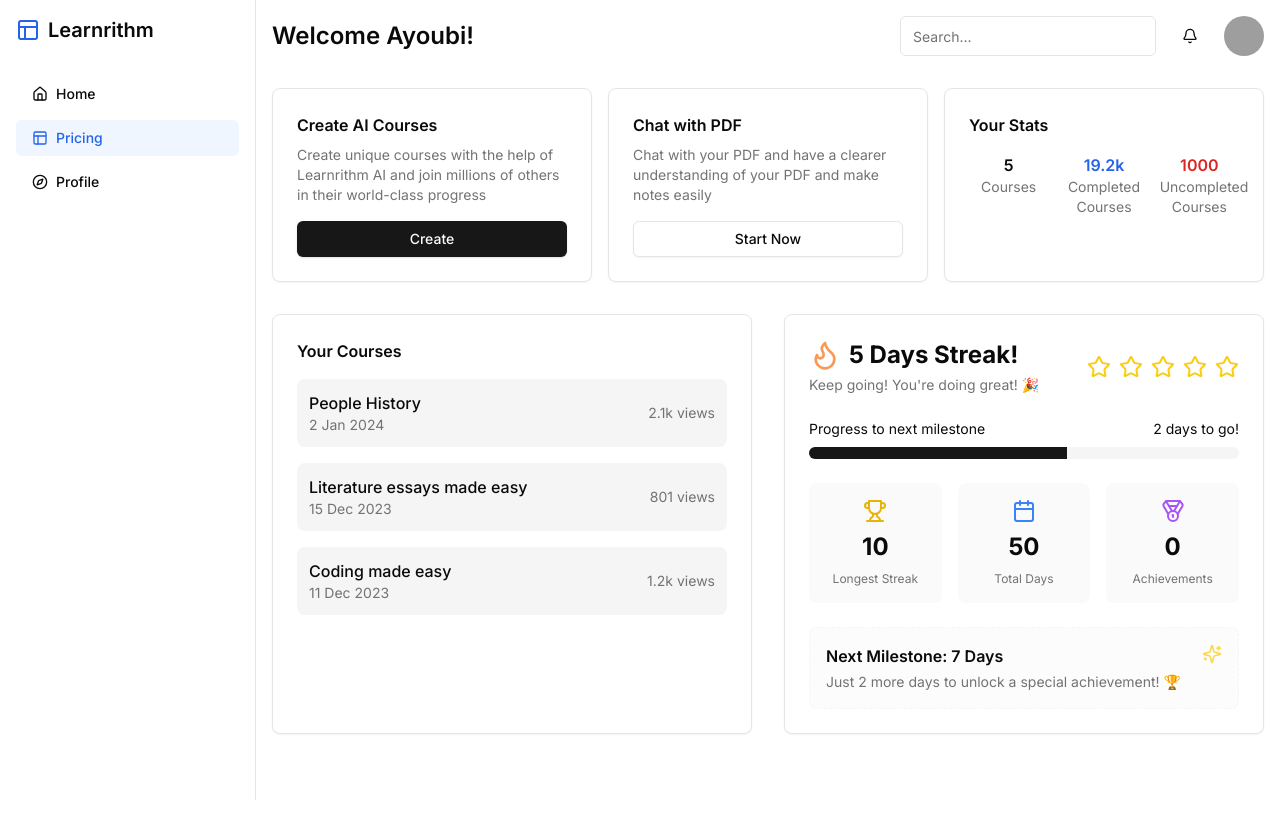
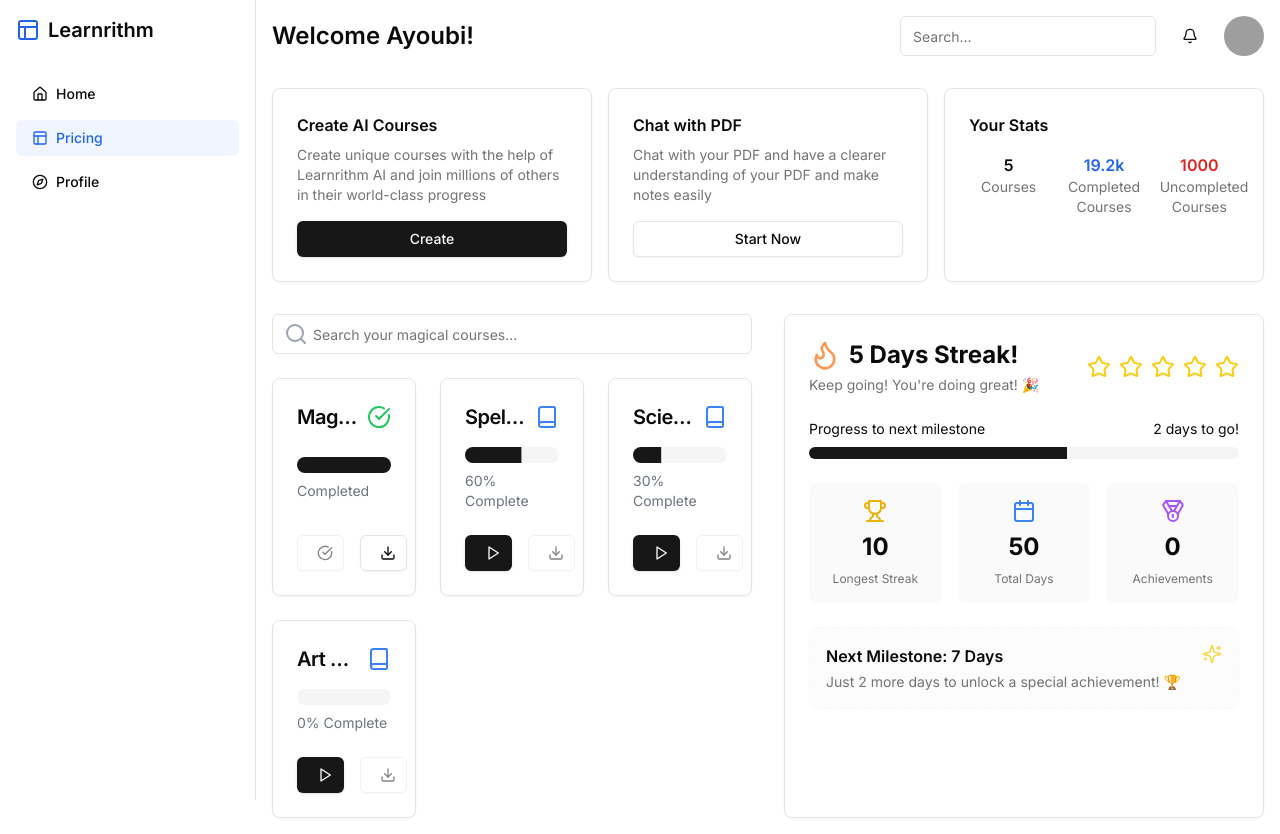
Before and after one commit to learnrithmai/Learnrithm-Ai-Teacher-frontend, a Next.js app: page /dashboard in a window 1280 px wide. Before the commit the page ends 800 px from the top, so only its background shows below. Built offline with nearby package versions, Linux system fonts and the light colour scheme; grey boxes are pictures that could not be loaded.

Commit message:
feat: add Courses component and CourseCard for course management; integrate into dashboard and add framer-motion for animations

```diff
--- a/package.json
+++ b/package.json
@@ -42,6 +42,7 @@
     "clsx": "^2.1.1",
     "date-fns": "^3.6.0",
     "embla-carousel-react": "^8.5.2",
+    "framer-motion": "^12.4.0",
     "input-otp": "^1.4.2",
     "lucide-react": "^0.474.0",
     "next": "15.1.6",
--- a/src/app/dashboard/page.tsx
+++ b/src/app/dashboard/page.tsx
@@ -7,6 +7,7 @@
 import { Input } from "@/components/ui/input";
 import { Sheet, SheetContent, SheetTrigger, SheetHeader, SheetTitle } from "@/components/ui/sheet";
 import { StreakCard } from "@/components/streak-card";
+import { Courses } from "@/components/courses"; // <-- added import
 
 export default function Dashboard() {
   return (
@@ -142,25 +143,8 @@
 
         {/* Courses and Insights Section */}
         <div className="grid md:grid-cols-2 gap-8">
-          {/* Your Courses */}
-          <Card className="p-6">
-            <h3 className="font-semibold mb-4">Your Courses</h3>
-            <div className="space-y-4">
-              {[
-                { title: "People History", date: "2 Jan 2024", views: "2.1k" },
-                { title: "Literature essays made easy", date: "15 Dec 2023", views: "801" },
-                { title: "Coding made easy", date: "11 Dec 2023", views: "1.2k" }
-              ].map((course, index) => (
-                <div key={index} className="flex items-center justify-between p-3 bg-secondary rounded-lg">
-                  <div>
-                    <h4 className="font-medium">{course.title}</h4>
-                    <p className="text-sm text-muted-foreground">{course.date}</p>
-                  </div>
-                  <div className="text-sm text-muted-foreground">{course.views} views</div>
-                </div>
-              ))}
-            </div>
-          </Card>
+          {/* Replaced Your Courses Card with Courses component */}
+          <Courses />
 
           {/* Replaced Monthly Insight with StreakCard */}
           <StreakCard
--- /dev/null
+++ b/src/components/course-card.tsx
@@ -0,0 +1,67 @@
+"use client"
+
+import { motion } from "framer-motion"
+import { Button } from "@/components/ui/button"
+import { Card, CardContent, CardFooter, CardHeader, CardTitle } from "@/components/ui/card"
+import { Progress } from "@/components/ui/progress"
+import { Book, CheckCircle, Download, Play } from "lucide-react"
+
+interface CourseCardProps {
+  course: {
+    id: number
+    title: string
+    completed: boolean
+    progress: number
+  }
+}
+
+export function CourseCard({ course }: CourseCardProps) {
+  return (
+    <motion.div
+      whileHover={{ scale: 1.03 }}
+      whileTap={{ scale: 0.98 }}
+      initial={{ opacity: 0, y: 20 }}
+      animate={{ opacity: 1, y: 0 }}
+      transition={{ duration: 0.3 }}
+    >
+      <Card className="h-full flex flex-col justify-between">
+        <CardHeader className="pb-4">
+          <CardTitle className="flex items-center justify-between text-lg sm:text-xl">
+            <span className="truncate mr-2">{course.title}</span>
+            {course.completed ? (
+              <CheckCircle className="text-green-500 flex-shrink-0" />
+            ) : (
+              <Book className="text-blue-500 flex-shrink-0" />
+            )}
+          </CardTitle>
+        </CardHeader>
+        <CardContent>
+          <Progress value={course.progress} className="mb-2" />
+          <p className="text-sm text-gray-500">{course.completed ? "Completed" : `${course.progress}% Complete`}</p>
+        </CardContent>
+        <CardFooter className="flex flex-col sm:flex-row gap-2 sm:gap-4">
+          <Button
+            variant={course.completed ? "outline" : "default"}
+            className="w-full sm:w-1/2 flex items-center justify-center gap-2"
+            disabled={course.completed}
+          >
+            <span className="truncate">{course.completed ? "Completed" : "Resume Course"}</span>
+            {course.completed ? (
+              <CheckCircle className="h-4 w-4 flex-shrink-0" />
+            ) : (
+              <Play className="h-4 w-4 flex-shrink-0" />
+            )}
+          </Button>
+          <Button
+            variant="outline"
+            className="w-full sm:w-1/2 flex items-center justify-center gap-2"
+            disabled={!course.completed}
+          >
+            <span className="truncate">Certificate</span>
+            <Download className="h-4 w-4 flex-shrink-0" />
+          </Button>
+        </CardFooter>
+      </Card>
+    </motion.div>
+  )
+}
--- /dev/null
+++ b/src/components/courses.tsx
@@ -0,0 +1,63 @@
+"use client"
+
+import { useState } from "react"
+import { motion } from "framer-motion"
+import { CourseCard } from "@/components/course-card"
+import { Input } from "@/components/ui/input"
+import { Search } from "lucide-react"
+
+interface Course {
+  id: number
+  title: string
+  completed: boolean
+  progress: number
+}
+
+const initialCourses: Course[] = [
+  { id: 1, title: "Magic of Numbers", completed: true, progress: 100 },
+  { id: 2, title: "Spelling Wizardry", completed: false, progress: 60 },
+  { id: 3, title: "Science Adventures", completed: false, progress: 30 },
+  { id: 4, title: "Art & Creativity", completed: false, progress: 0 },
+]
+
+export function Courses() {
+  const [courses, setCourses] = useState(initialCourses)
+  const [searchTerm, setSearchTerm] = useState("")
+
+  const filteredCourses = courses.filter((course) => course.title.toLowerCase().includes(searchTerm.toLowerCase()))
+
+  return (
+    <div className="space-y-6">
+      <div className="relative">
+        <Input
+          type="text"
+          placeholder="Search your magical courses..."
+          value={searchTerm}
+          onChange={(e) => setSearchTerm(e.target.value)}
+          className="pl-10"
+        />
+        <Search className="absolute left-3 top-1/2 transform -translate-y-1/2 text-gray-400" />
+      </div>
+      <motion.div
+        className="grid grid-cols-1 sm:grid-cols-2 lg:grid-cols-3 gap-4 sm:gap-6"
+        initial={{ opacity: 0, y: 20 }}
+        animate={{ opacity: 1, y: 0 }}
+        transition={{ duration: 0.5 }}
+      >
+        {filteredCourses.map((course) => (
+          <CourseCard key={course.id} course={course} />
+        ))}
+      </motion.div>
+      {filteredCourses.length === 0 && (
+        <motion.p
+          className="text-center text-xl text-gray-500"
+          initial={{ opacity: 0 }}
+          animate={{ opacity: 1 }}
+          transition={{ delay: 0.3 }}
+        >
+          No magical courses found. Try another spell!
+        </motion.p>
+      )}
+    </div>
+  )
+}
```
Also changed, not shown: 1 other file (tests, documents, lock files or other folders).
